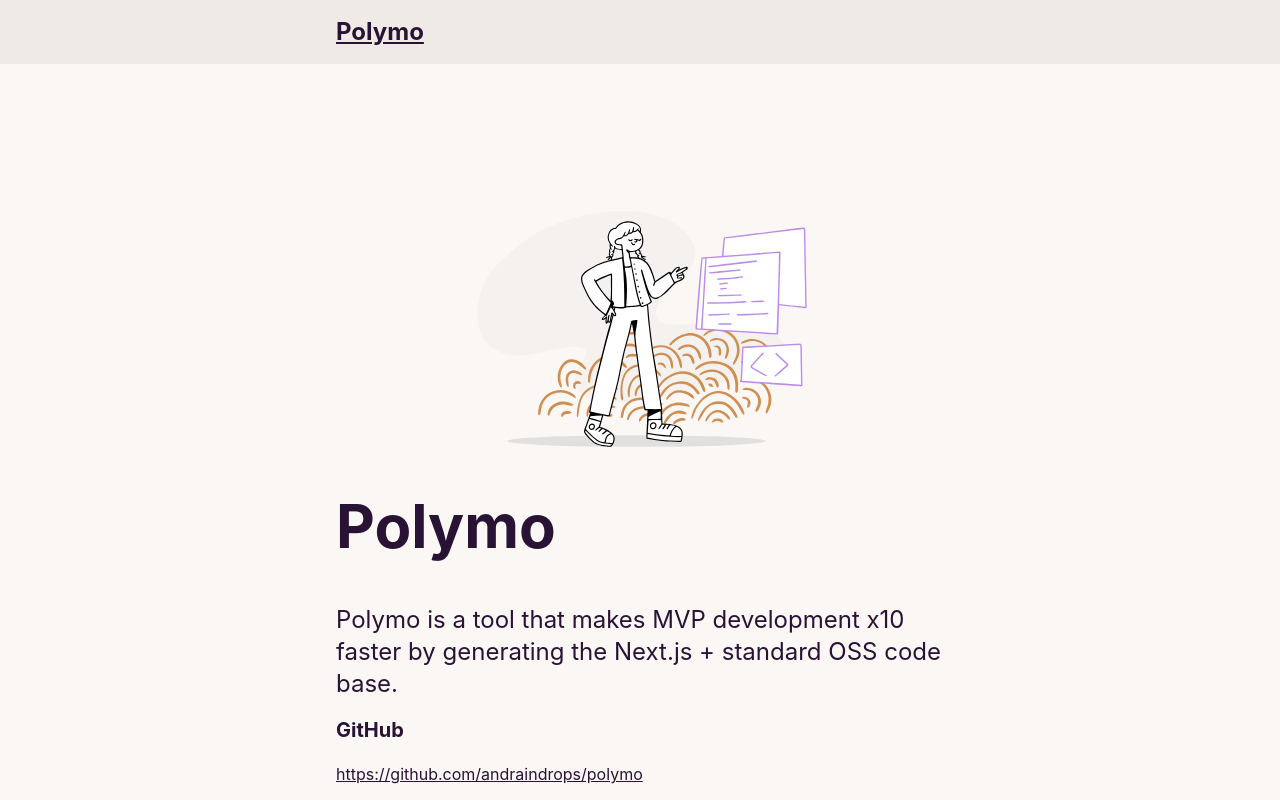
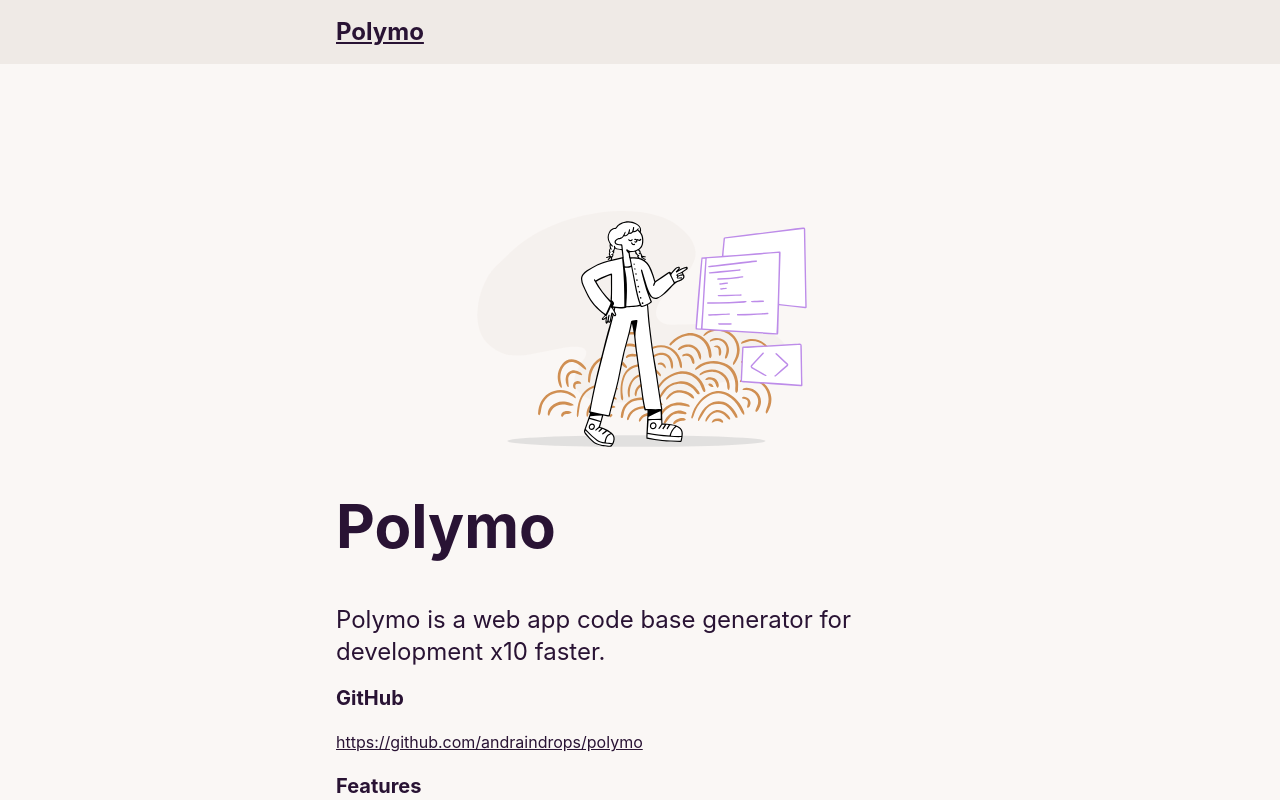
Before and after one commit to andraindrops/polymo.dev, a Next.js app: page / in a window 1280 px wide. Shown: the top 800 px of the page. Built offline with nearby package versions, Linux system fonts and the light colour scheme.

Commit message:
Change messages

```diff
--- a/src/pages/_app.tsx
+++ b/src/pages/_app.tsx
@@ -22,11 +22,11 @@
   return getLayout(
     <SessionProvider session={session}>
       <Head>
-        <title>Polymo — Polymo is a tool that makes MVP development x10 faster by generating the Next.js + standard OSS code base.</title>
+        <title>Polymo — Polymo is a web app code base generator for development x10 faster</title>
         <meta property="og:url" content="https://polymo.dev/" />
         <meta property="og:type" content="website" />
         <meta property="og:title" content="Polymo" />
-        <meta property="og:description" content="Polymo is a tool that makes MVP development x10 faster by generating the Next.js + standard OSS code base." />
+        <meta property="og:description" content="Polymo is a web app code base generator for development x10 faster" />
         <meta property="og:site_name" content="Polymo" />
         <meta property="og:image" content="https://polymo.dev/favicon.ico" />
       </Head>
--- a/src/pages/index.tsx
+++ b/src/pages/index.tsx
@@ -37,7 +37,7 @@
         <img src="/index/kv.svg" alt="kv" className="mx-auto max-h-60" />
         <h1 className="mt-8 text-6xl font-bold">Polymo</h1>
         <Stack className="mt-8">
-          <h2 className="text-2xl">Polymo is a tool that makes MVP development x10 faster by generating the Next.js + standard OSS code base.</h2>
+          <h2 className="text-2xl">Polymo is a web app code base generator for development x10 faster.</h2>
           <Stack>
             <Stack>
               <Stack className="gap-2">
```
